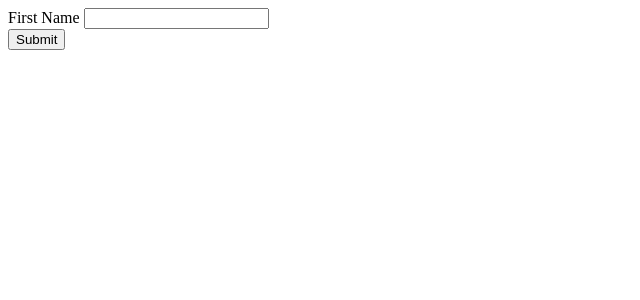
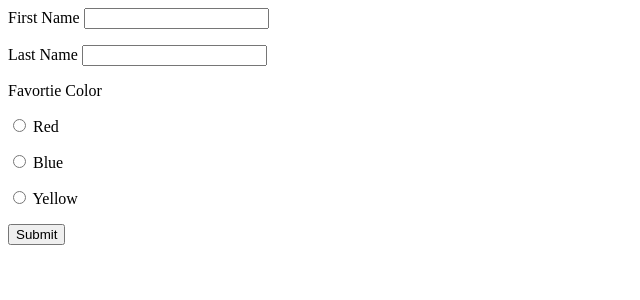
Before and after one commit to LopeznoeGH/php-form, a PHP site: page / in a window 1280 px wide. Shown: the top 300 px of the page, without its empty margins (0-640 px from the left). Run offline with PHP 8.4, Linux system fonts and the light colour scheme.

Commit message:
Update index.php

```diff
--- a/index.php
+++ b/index.php
@@ -11,8 +11,13 @@ echo'</pre>';
 }else{//show form
    echo '
    <form action="">
-   First Name <input type="text" name="FirstName" />
-   <br />
+   <p>First Name <input type="text" name="FirstName" /></p>
+   <p>Last Name <input type="text" name="LastName" /></p>
+   <p>Favortie Color</p>
+   <p><input type="radio" name="FavoriteColor" value="red" /> Red</p>
+   <p><input type="radio" name="FavoriteColor" value="blue" /> Blue</p>
+   <p><input type="radio" name="FavoriteColor" value="yellow" /> Yellow</p>
+
    <input type="submit">
 
    </form>
```
